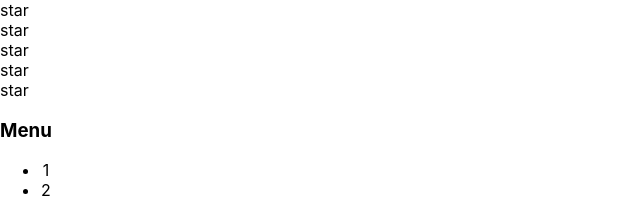
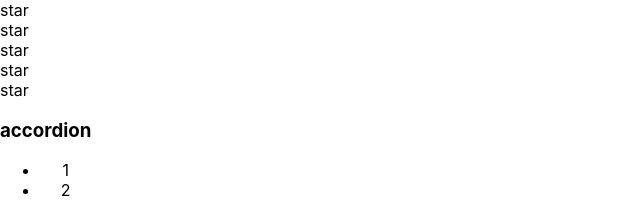
Before and after one commit to AkramGafurov/ReactKabzda, a React (Create React App) app: page / in a window 1280 px wide. Shown: the top 202 px of the page, without its empty margins (0-640 px from the left). Built offline with nearby package versions, Linux system fonts and the light colour scheme.

Commit message:
feat: add props.title in title h3 in AccordionTitle in Accordion.tsx

```diff
--- a/src/components/Accordion/Accordion.tsx
+++ b/src/components/Accordion/Accordion.tsx
@@ -21,7 +21,7 @@ function Accordion(props: AccordionPropsType) {
 function AccordionTitle(props: TitlePropsType) {
     return (
         <div>
-            <h3>Menu</h3>
+            <h3>{props.title}</h3>
         </div>
     );
 }
```
